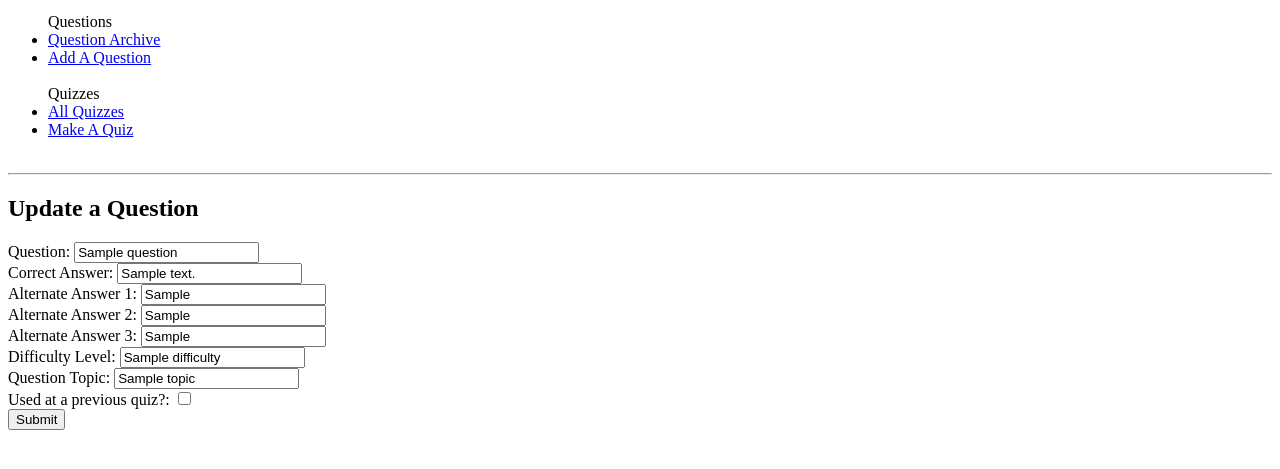
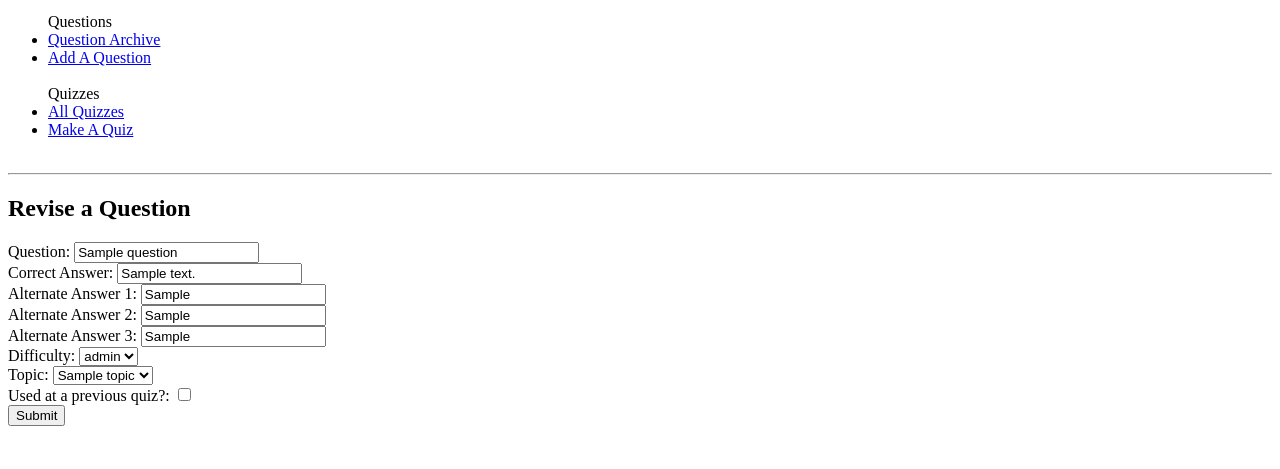
Before and after one commit to Dougmac21/QuizzR, a Flask app: page /questions/1/edit in a window 1280 px wide. Shown: the part 131-600 px from the top of the page. Run offline with Flask 2, Linux system fonts and the light colour scheme; a database or web service that is not in the repository returns one stand-in record (values such as "Sample title"); some libraries are stand-ins or nearby versions.

Commit message:
Edit question functionality partially working, dropdowns and tickboxes not working yet

```diff
--- a/pub_quiz_app/controllers/questions_controller.py
+++ b/pub_quiz_app/controllers/questions_controller.py
@@ -44,7 +44,9 @@ def create_question():
 @questions_blueprint.route("/questions/<id>/edit")
 def edit_question(id):
     question = question_repository.select(id)
-    return render_template('/questions/edit.html', question=question)
+    topics = topic_repository.select_all()
+    difficulties = difficulty_repository.select_all()
+    return render_template('/questions/edit.html', question=question, all_topics=topics, all_difficulties=difficulties)
 
 
 #update
--- a/pub_quiz_app/templates/questions/edit.html
+++ b/pub_quiz_app/templates/questions/edit.html
@@ -2,7 +2,7 @@
 
 {%  block content  %}
 
-<h2>Update a Question</h2>
+<h2>Revise a Question</h2>
 
 <form action="/questions/{{  question.id  }}" method="POST">
 
@@ -28,12 +28,20 @@
         <input type="text" id="alt_ans_3" name="alt_ans_3" value="{{  question.alt_ans_3  }}">
         <br>
 
-        <label for="difficulty">Difficulty Level:</label>
-        <input type="select" id="difficulty" name="difficulty" value="{{  question.difficulty  }}">
+        <label for="difficulty">Difficulty:</label>
+        <select name="difficulty" id="difficulty_id">
+            {%  for difficulty in all_difficulties  %}
+            <option value="{{  difficulty.id  }}">{{  difficulty.level  }}</option>
+            {%  endfor  %}
+        </select>
         <br>
 
-        <label for="topic">Question Topic:</label>
-        <input type="select" id="topic" name="topic" value="{{  question.topic  }}">
+        <label for="topic">Topic:</label>
+        <select name="topic" id="topic_id">
+            {%  for topic in all_topics  %}
+            <option value="{{  topic.id  }}">{{  topic.name  }}</option>
+            {%  endfor  %}
+        </select>
         <br>
 
         <label for="used">Used at a previous quiz?:</label>
```
Also changed, not shown: pub_quiz_app/templates/questions/index.html (+13 -0 lines).
